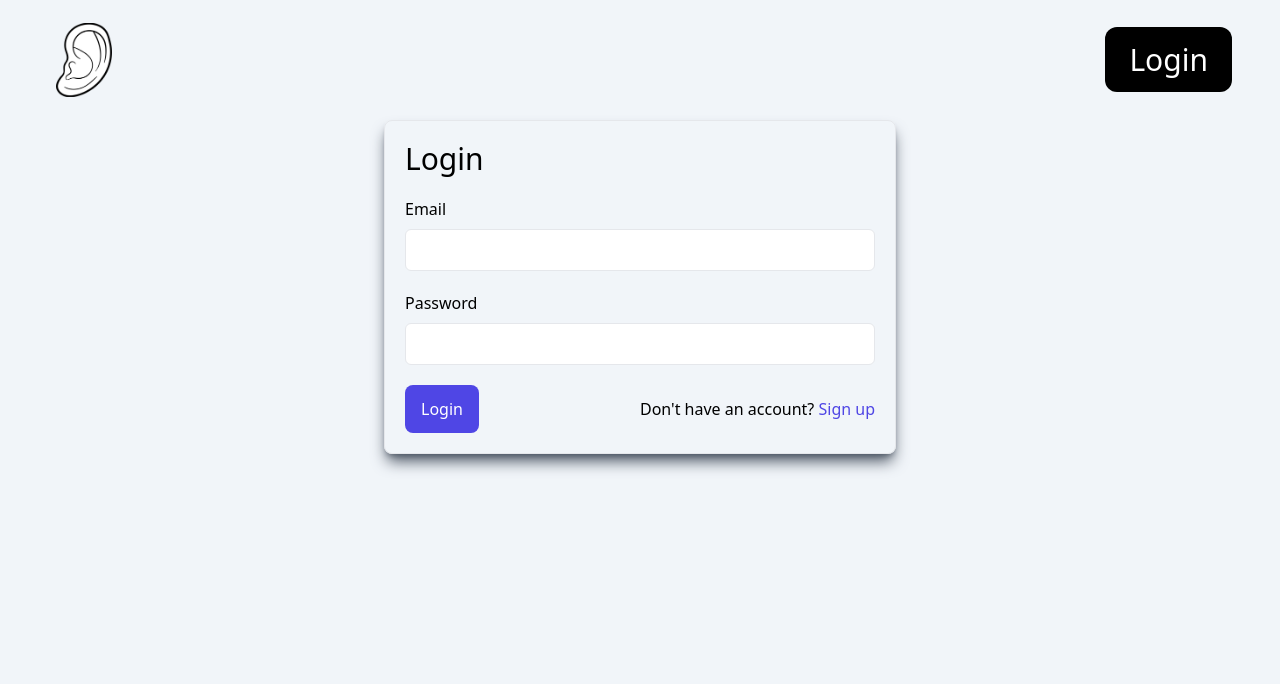
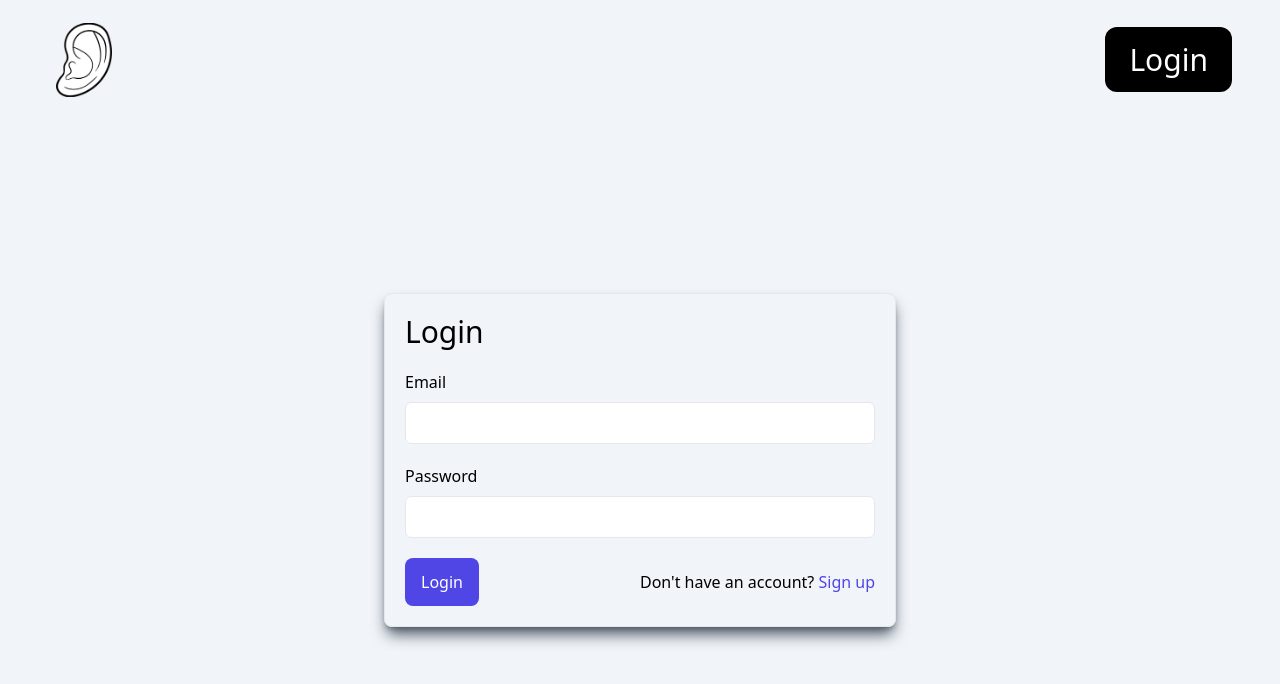
Before and after one commit to alijalloul/gogh, a Vue app in the folder client/: page /login in a window 1280 px wide. Shown: the top 684 px of the page. Built offline with nearby package versions, Linux system fonts and the light colour scheme.

Commit message:
dixed the container flex styling

```diff
--- a/client/src/views/CreateView.vue
+++ b/client/src/views/CreateView.vue
@@ -51,7 +51,7 @@ const handleCreateArt = async () => {
 </script>
 
 <template>
-  <div class="w-screen flex justify-center items-center">
+  <div class="flex-1 min-h-0 w-screen flex justify-center items-center">
     <div
       class="w-[90%] lg:w-2/5 border rounded-lg p-5 flex flex-col space-y-5 shadow-lg shadow-gray-600"
     >
--- a/client/src/views/LoginView.vue
+++ b/client/src/views/LoginView.vue
@@ -15,7 +15,7 @@ const handleLogin = async () => {
 </script>
 
 <template>
-  <div class="w-screen flex justify-center items-center">
+  <div class="flex-1 min-h-0 w-screen flex justify-center items-center">
     <div
       class="w-[90%] lg:w-2/5 border rounded-lg p-5 flex flex-col space-y-5 shadow-lg shadow-gray-600"
     >
--- a/client/src/views/SingupView.vue
+++ b/client/src/views/SingupView.vue
@@ -19,7 +19,7 @@ const handleSignup = async () => {
 </script>
 
 <template>
-  <div class="w-screen flex justify-center items-center">
+  <div class="flex-1 min-h-0 w-screen flex justify-center items-center">
     <div
       class="w-[90%] lg:w-2/5 border rounded-lg p-5 flex flex-col space-y-5 shadow-lg shadow-gray-600"
     >
```
